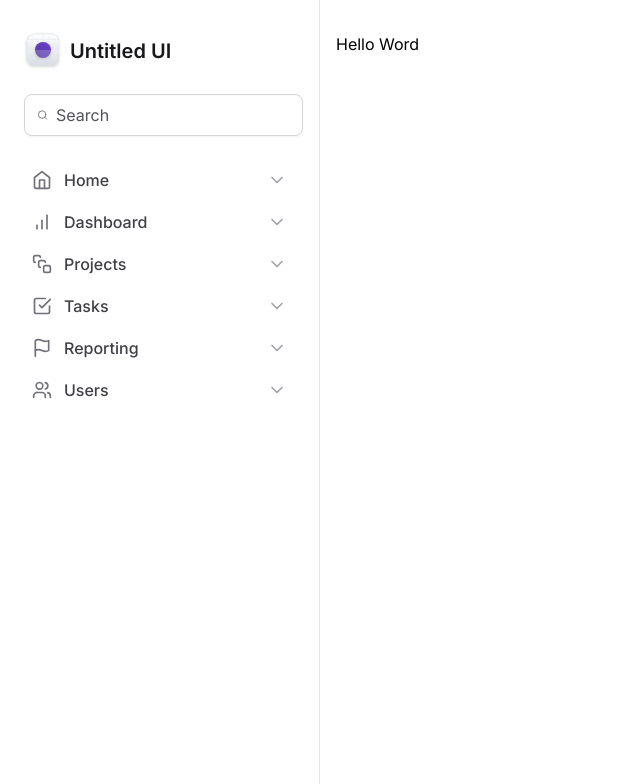
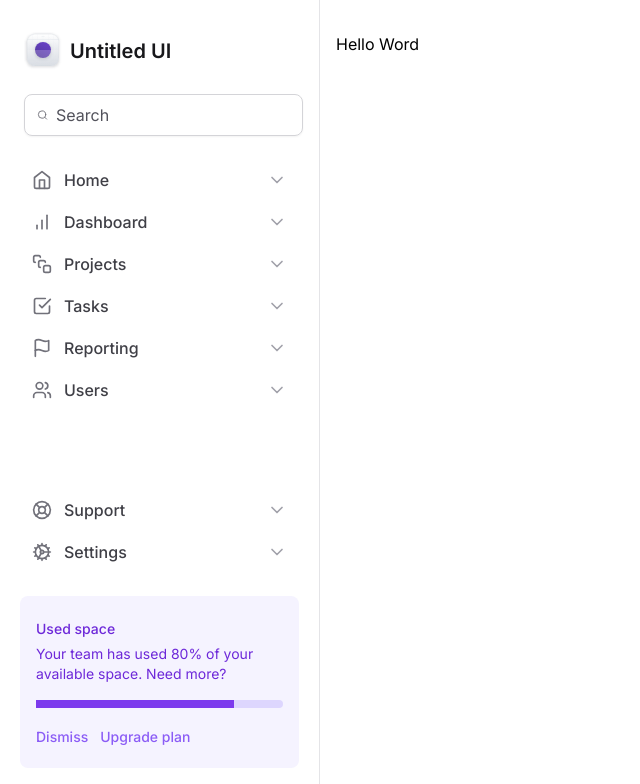
Before and after one commit to EllenBessa/tailwind-next, a Next.js app: page / in a window 1280 px wide. Shown: the top 784 px of the page, without its empty margins (0-640 px from the left). Built offline with nearby package versions, Linux system fonts and the light colour scheme.

Commit message:
feat: :lipstick: Widget de Espaço Usado

```diff
--- a/src/components/Sidebar/MainNavigation/index.tsx
+++ /dev/null
@@ -1,15 +0,0 @@
-import {Home, BarChart, SquareStack, CheckSquare, Flag, Users} from "lucide-react"
-import { NavItem } from "./NavItem"
-
-export function MainNavigation() {
-  return(
-    <nav className="space-y-0.5">
-      <NavItem title="Home" icon={Home}/>
-      <NavItem title="Dashboard" icon={BarChart}/>
-      <NavItem title="Projects" icon={SquareStack}/>
-      <NavItem title="Tasks" icon={CheckSquare}/>
-      <NavItem title="Reporting" icon={Flag}/>
-      <NavItem title="Users" icon={Users}/>
-    </nav>
-  )
-}
--- /dev/null
+++ b/src/components/Sidebar/UsedSpaceWidget.tsx
@@ -0,0 +1,19 @@
+export function UsedSpaceWidget() {
+  return(
+    <div className="flex flex-col gap-4 rounded-lg bg-violet-50 px-4 py-5">
+      <div className="space-y-1">
+        <span className="text-sm/5 font-medium text-violet-700">Used space</span>
+        <p className="text-sm/5 text-violet-700">Your team has used 80% of your available space. Need more?</p>
+      </div>
+
+      <div className="h2 rounded-full bg-violet-200">
+        <div className="h-2 w-4/5 bg-violet-600"></div>
+      </div>
+
+      <div className="space-x-3">
+        <button type="button" className="text-sm font-medium text-violet-500 hover:text-violet-700">Dismiss</button>
+        <button type="button" className="text-sm font-medium text-violet-500 hover:text-violet-900">Upgrade plan</button>
+      </div>
+    </div>
+  )
+}
--- a/src/components/Sidebar/index.tsx
+++ b/src/components/Sidebar/index.tsx
@@ -1,10 +1,12 @@
-import { Search } from "lucide-react";
+import { NavItem } from "./NavItem"
+
 import { Logo } from "./Logo";
-import { MainNavigation } from "./MainNavigation";
+import {Search ,Home, BarChart, SquareStack, CheckSquare, Flag, Users, LifeBuoy, Cog} from "lucide-react"
+import { UsedSpaceWidget } from "./UsedSpaceWidget";
 
 export function Sidebar() {
   return(
-    <aside className='border-r border-zinc-200 px-5 py-8 space-y-6'>
+    <aside className='flex flex-col gap-6 border-r border-zinc-200 px-5 py-8'>
       <Logo/>
 
       <div className="mx-1 flex w-full items-center gap-2 rounded-lg border border-zinc-300 px-3 py-2 shadow-sm">
@@ -12,7 +14,23 @@
         <input type="text" placeholder="Search" className="flex-1 border-0 bg-transparent p-0 text-zinc-900 placeholder-zinc-600"/>
       </div>
 
-        <MainNavigation/>
+      <nav className="space-y-0.5">
+        <NavItem title="Home" icon={Home}/>
+        <NavItem title="Dashboard" icon={BarChart}/>
+        <NavItem title="Projects" icon={SquareStack}/>
+        <NavItem title="Tasks" icon={CheckSquare}/>
+        <NavItem title="Reporting" icon={Flag}/>
+        <NavItem title="Users" icon={Users}/>
+      </nav>
+
+        <div className="mt-auto flex flex-col gap-6">
+          <nav className="space-y-0.5">
+            <NavItem title="Support" icon={LifeBuoy}/>
+            <NavItem title="Settings" icon={Cog}/>
+          </nav>
+
+          <UsedSpaceWidget/>
+        </div>
     </aside>
   )
 }
```
Also changed, not shown: src/components/Sidebar/NavItem.tsx (renamed from src/components/Sidebar/MainNavigation/NavItem.tsx).
